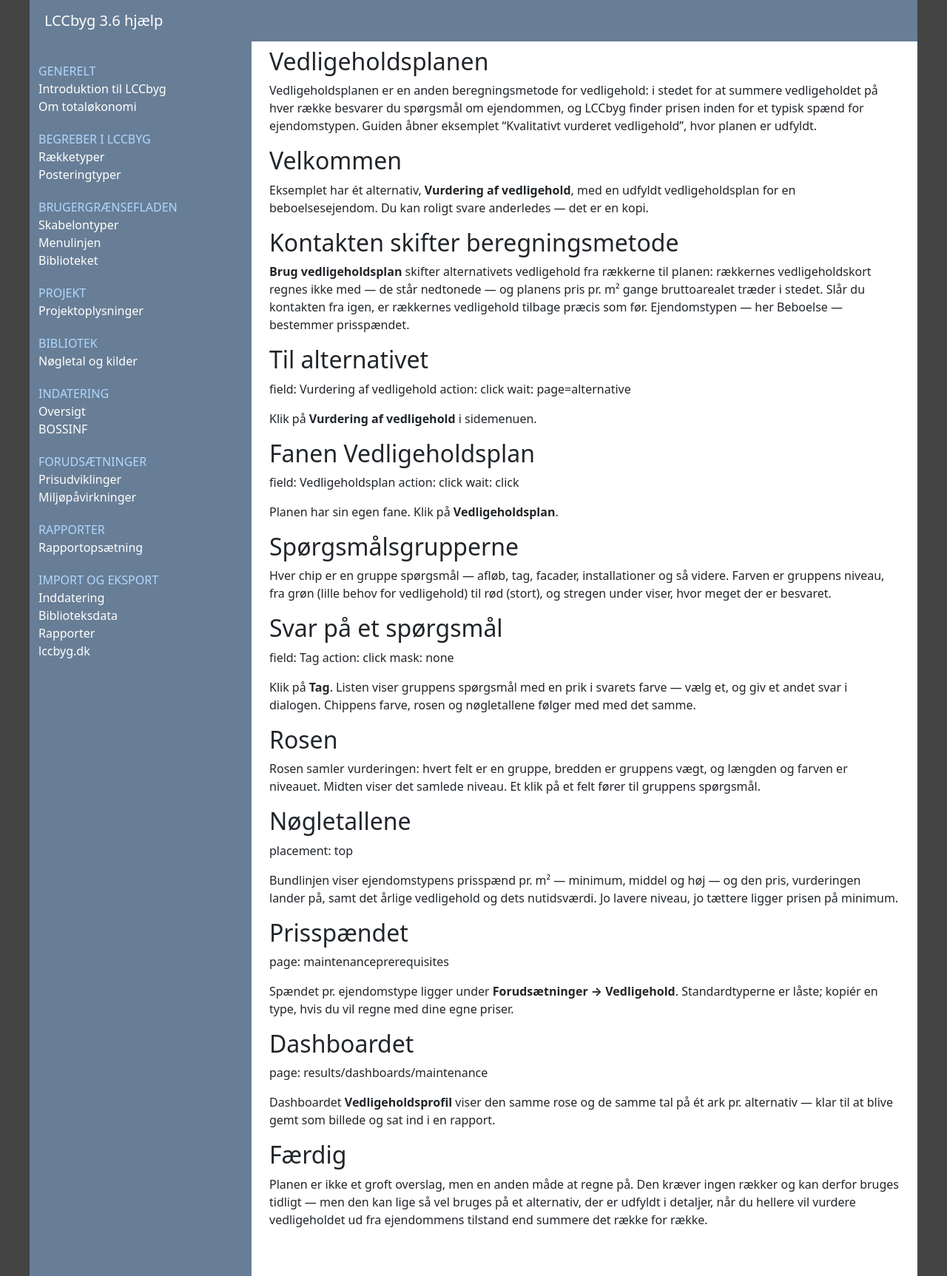
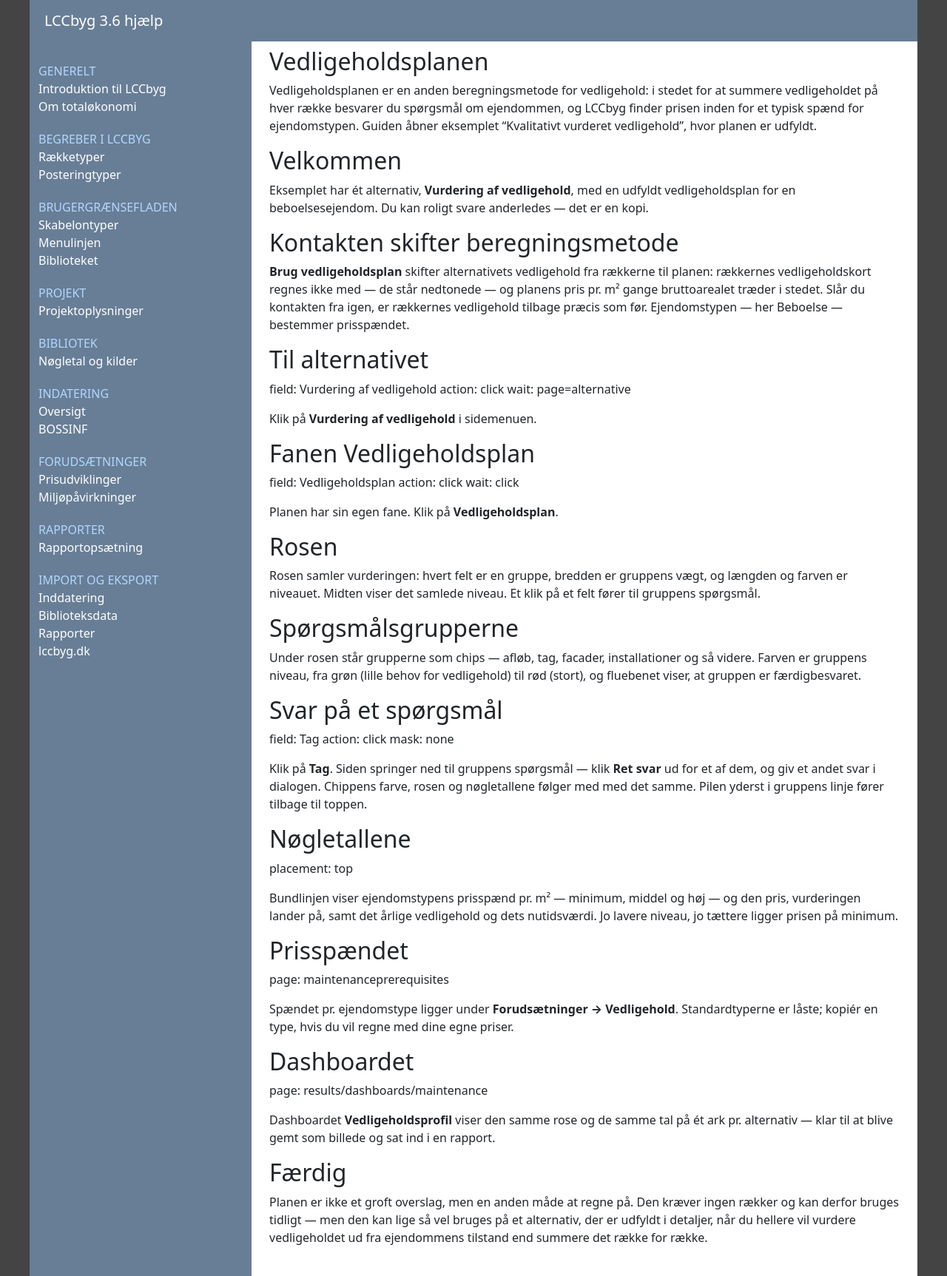
Before and after one commit to LccBuild/lccbyg-docs, a Jekyll site: the page built from docs/help/44/da/guide-vedligeholdsplan.md, in a window 1280 px wide. Shown: the whole page at 74% size. Built offline with Jekyll 4.4.1, drawn with Linux system fonts in a browser that asks for light colours; our own code applies the rules of GitHub Pages for plain Markdown files.

Commit message:
Vedligeholdsplan: hjaelp og guide foelger de nye links - rosen oeverst, kompakte chips under den, gruppens vaerktoejslinje med Til toppen
Co-Authored-By: Claude Opus 5.5 <noreply@anthropic.com>

```diff
--- a/docs/help/44/da/guide-vedligeholdsplan.md
+++ b/docs/help/44/da/guide-vedligeholdsplan.md
@@ -38,24 +38,25 @@ wait: click
 
 Planen har sin egen fane. Klik på **Vedligeholdsplan**.
 
+## Rosen {#vedligehold-rose}
+Rosen samler vurderingen: hvert felt er en gruppe, bredden er gruppens vægt,
+og længden og farven er niveauet. Midten viser det samlede niveau. Et klik på
+et felt fører til gruppens spørgsmål.
+
 ## Spørgsmålsgrupperne {#vedligehold-grupper}
-Hver chip er en gruppe spørgsmål — afløb, tag, facader, installationer og så
-videre. Farven er gruppens niveau, fra grøn (lille behov for vedligehold) til
-rød (stort), og stregen under viser, hvor meget der er besvaret.
+Under rosen står grupperne som chips — afløb, tag, facader, installationer og
+så videre. Farven er gruppens niveau, fra grøn (lille behov for vedligehold)
+til rød (stort), og fluebenet viser, at gruppen er færdigbesvaret.
 
 ## Svar på et spørgsmål {#vedligehold-grupper}
 field: Tag
 action: click
 mask: none
 
-Klik på **Tag**. Listen viser gruppens spørgsmål med en prik i svarets farve —
-vælg et, og giv et andet svar i dialogen. Chippens farve, rosen og
-nøgletallene følger med med det samme.
-
-## Rosen {#vedligehold-rose}
-Rosen samler vurderingen: hvert felt er en gruppe, bredden er gruppens vægt,
-og længden og farven er niveauet. Midten viser det samlede niveau. Et klik på
-et felt fører til gruppens spørgsmål.
+Klik på **Tag**. Siden springer ned til gruppens spørgsmål — klik **Ret svar**
+ud for et af dem, og giv et andet svar i dialogen. Chippens farve, rosen og
+nøgletallene følger med med det samme. Pilen yderst i gruppens linje fører
+tilbage til toppen.
 
 ## Nøgletallene {#vedligehold-noegletal}
 placement: top
```
Also changed, not shown: docs/help/44/da/alternative.md (+7 -4 lines).
